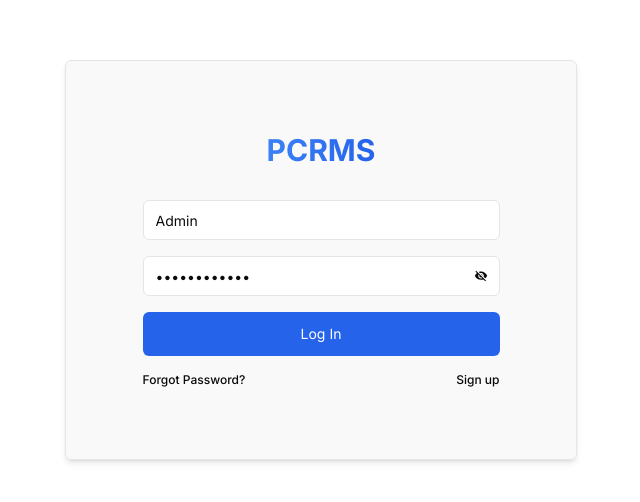
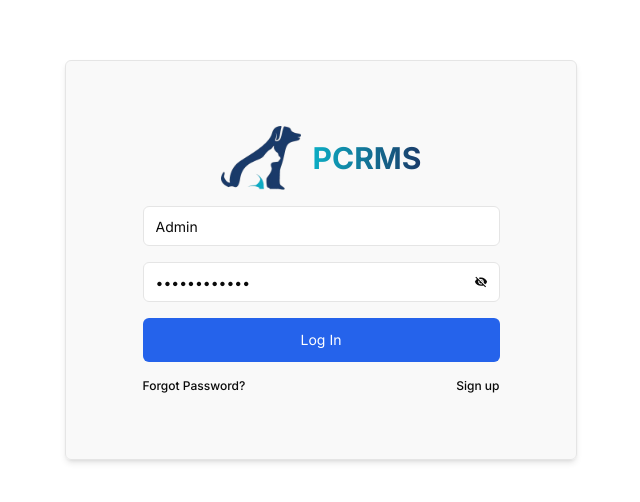
Before and after one commit to Yaosquared/pcrms, a Next.js app: page /login in a window 1280 px wide. Shown: the part 140-642 px from the top of the page, without its empty margins (319-959 px from the left). Built offline with nearby package versions, Linux system fonts and the light colour scheme.

Commit message:
feat: added app icon and updated data content

```diff
--- a/src/app/(components)/dashboard/latest-rents.tsx
+++ b/src/app/(components)/dashboard/latest-rents.tsx
@@ -7,8 +7,13 @@ interface RentDataProps {
 }
 
 // Placeholder data for rent
-const rentsData: RentDataProps[] = [{ id: 1, person: "Mario", amount: "₱350" }];
-
+const rentsData: RentDataProps[] = [
+  { id: 1, person: "Mario", amount: "₱350" },
+  { id: 2, person: "Jenson", amount: "Pending" },
+  { id: 3, person: "Al", amount: "Pending" },
+  { id: 4, person: "Christian", amount: "Pending" },
+  { id: 5, person: "John Loyd", amount: "Pending" },
+];
 export default function LatestRents() {
   return (
     <div className="lg:h-[34rem] border rounded-md p-4 shadow-md">
@@ -25,7 +30,7 @@ export default function LatestRents() {
             >
               <BsPersonFill size={40} />
               <div className="flex flex-col text-sm lg:text-base">
-                <p>{rent.person}</p>
+                <p className="font-medium">{rent.person}</p>
                 <p>{rent.amount}</p>
               </div>
             </li>
@@ -35,5 +40,3 @@ export default function LatestRents() {
     </div>
   );
 }
-
-// ToDo: modify list to be scrollable in place
--- a/src/app/(components)/login/page.tsx
+++ b/src/app/(components)/login/page.tsx
@@ -2,8 +2,10 @@
 
 import { useState } from "react";
 import Link from "next/link";
+import Image from "next/image";
 
 import { messageClick } from "@/app/ui/message";
+import logo from "@/public/logo.png";
 
 import { IoMdEye, IoMdEyeOff } from "react-icons/io";
 
@@ -15,9 +17,18 @@ export default function LogIn() {
   return (
     <div className="w-screen h-screen flex flex-col justify-center items-center text-center text-xl space-y-">
       <form className="border rounded-md shadow-md w-[80%] md:w-[50%] lg:w-[40%] 2xl:w-[30%] h-[40%] md:h-[50%] 2xl:h-[60%] flex flex-col justify-center items-center space-y-4 bg-accent/60 backdrop-blur-lg dark:bg-accent/10 text-foreground text-xs lg:text-sm 2xl:text-base">
-        <h2 className="font-bold text-xl md:text-2xl lg:text-3xl 2xl:text-4xl lg:mb-2 xl:mb-4 2xl:mb-6 bg-gradient-to-r from-blue-500 to-blue-600 bg-clip-text text-transparent">
-          PCRMS
-        </h2>
+        <div className="flex flex-row items-center space-x-2 lg:space-x-3">
+          <Image
+            src={logo}
+            alt="PCRMS Logo"
+            width={50}
+            height={50}
+            className="md:w-14 md:h-12 lg:w-20 lg:h-16 xl:h-18 2xl:w-24 2xl:h-20"
+          />
+          <h2 className="font-bold text-xl md:text-2xl lg:text-3xl 2xl:text-4xl bg-gradient-to-r from-[#0cadc4] to-[#1a3b69] bg-clip-text text-transparent">
+            PCRMS
+          </h2>
+        </div>
         <input
           type="text"
           placeholder="Username"
--- a/src/app/page.tsx
+++ b/src/app/page.tsx
@@ -4,7 +4,7 @@ export default function LandPage() {
   return (
     <main className="min-h-screen flex flex-col justify-center items-center space-y-4 md:space-y-5 lg:space-y-6 xl:space-y-7">
       <div className="flex flex-col justify-center items-center text-center space-y-1 md:space-y-2 lg:space-y-3 xl:space-y-4">
-        <h2 className="font-semibold text-2xl md:text-3xl lg:text-4xl xl:text-5xl">
+        <h2 className="font-semibold text-2xl md:text-3xl lg:text-4xl xl:text-5xl bg-gradient-to-r from-[#0cadc4] to-[#1a3b69] bg-clip-text text-transparent">
           PCRMS
         </h2>
         <p className="font-medium text-lg md:text-xl lg:text-2xl xl:text-3xl">
```
Also changed, not shown: src/public/logo.png (added), 1 other file (tests, documents, lock files or other folders).
